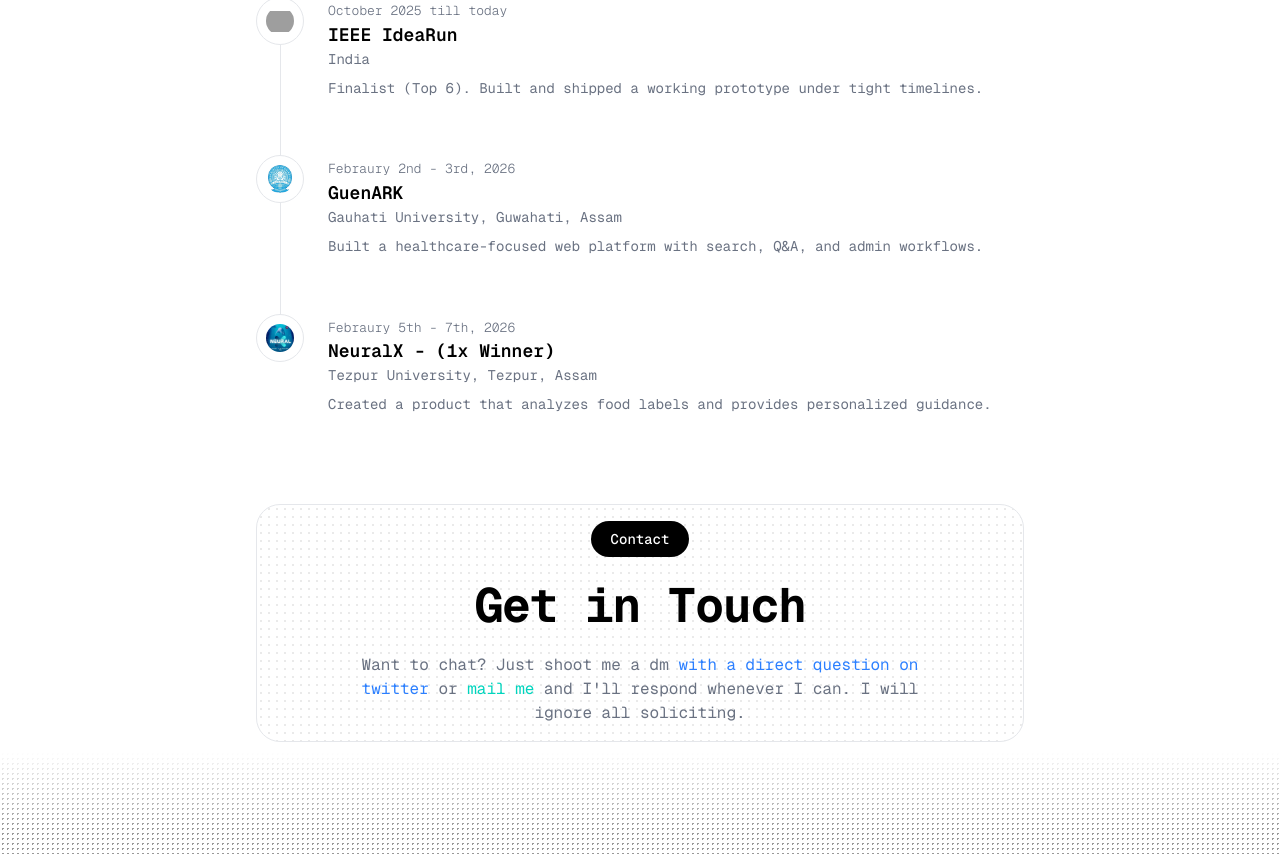
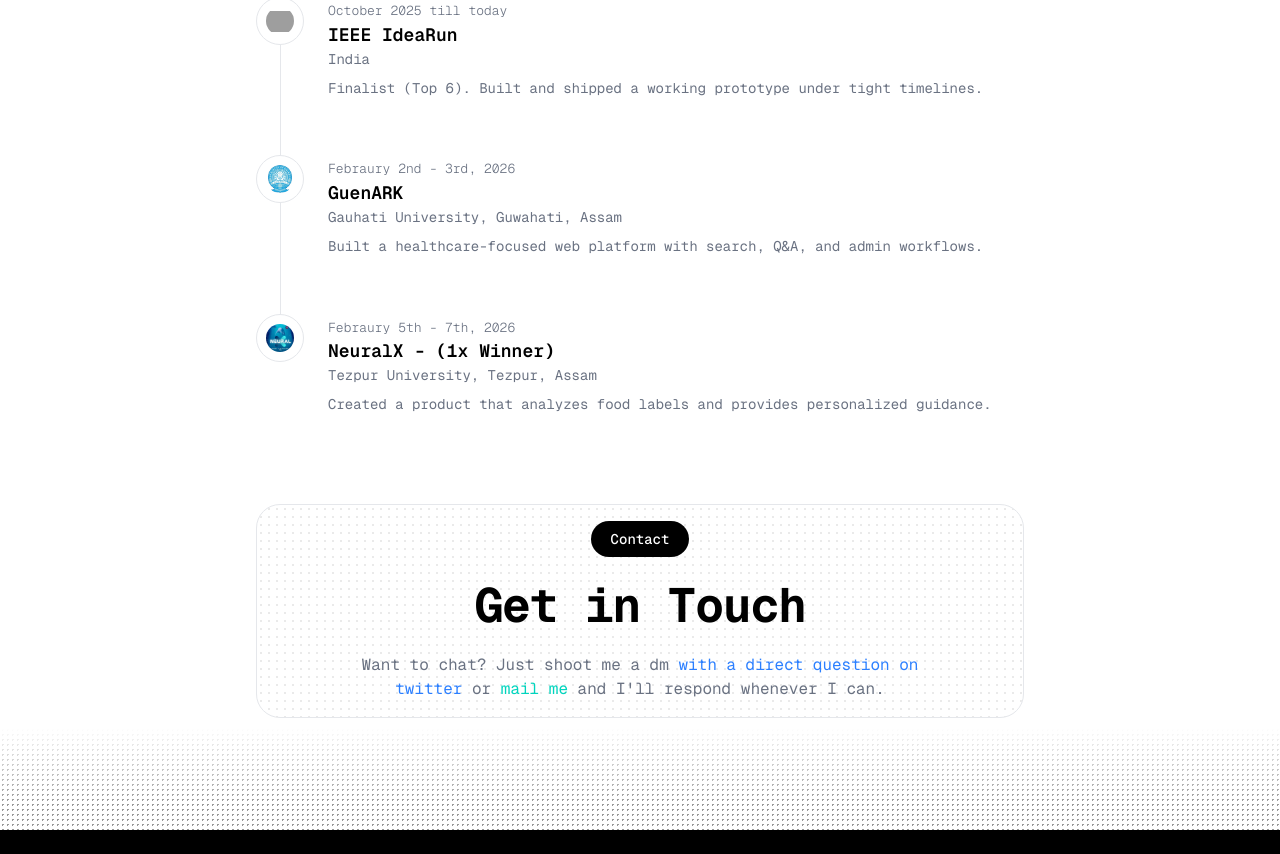
Before and after one commit to ANUBHAVSINGH30/Portfolio, a React (Vite) app: page / in a window 1280 px wide. Shown: the part 3459-4313 px from the top of the page. After the commit the page ends 4289 px from the top, so only its background shows below. Built offline with nearby package versions, Linux system fonts and the light colour scheme; grey boxes are pictures that could not be loaded.

Commit message:
some minor changes:

```diff
--- a/src/components/Contact.jsx
+++ b/src/components/Contact.jsx
@@ -56,7 +56,7 @@
                 >
                   mail me
                 </a>{" "}
-                and I'll respond whenever I can. I will ignore all soliciting.
+                and I'll respond whenever I can.
               </p>
 
             </div>
```
